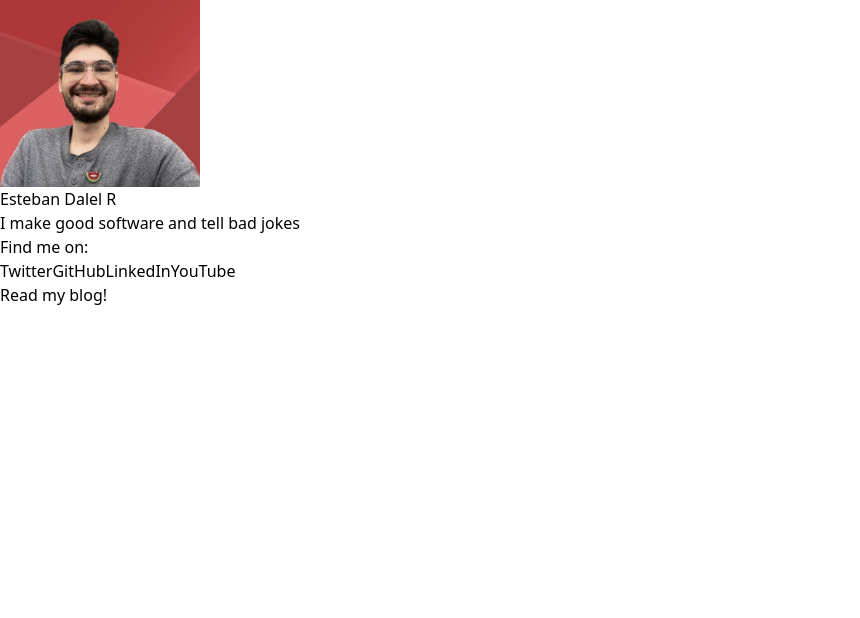
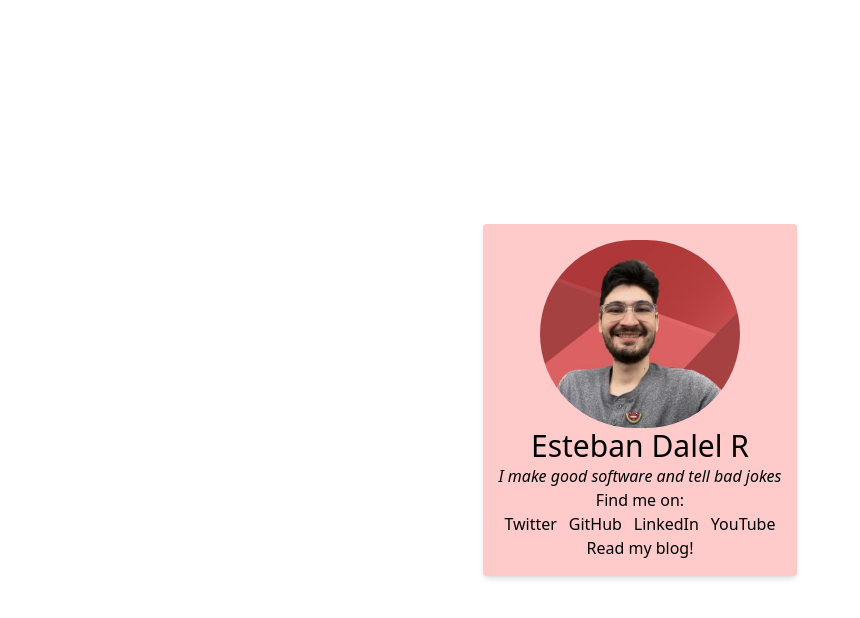
Before and after one commit to EstebanDalelR/estebandalelr.github.io, a Next.js app: page / in a window 1280 px wide. Shown: the top 618 px of the page, without its empty margins (0-860 px from the left). Built offline with nearby package versions, Linux system fonts and the light colour scheme.

Commit message:
Update tailwind.config.js

```diff
--- a/tailwind.config.js
+++ b/tailwind.config.js
@@ -3,16 +3,14 @@
     removeDeprecatedGapUtilities: true,
     purgeLayersByDefault: true,
   },
-  purge: ['./components/**/*.{js,ts,jsx,tsx}', './pages/**/*.{js,ts,jsx,tsx}'],
+  purge: ["./components/**/*.{js,ts,jsx,tsx}", "./app/**/*.{js,ts,jsx,tsx}"],
   theme: {
     extend: {
       colors: {
-        'accent-1': '#333',
+        "accent-1": "#333",
       },
     },
   },
   variants: {},
-  plugins: [
-    require('@tailwindcss/typography'),
-  ],
-}
+  plugins: [require("@tailwindcss/typography")],
+};
```
